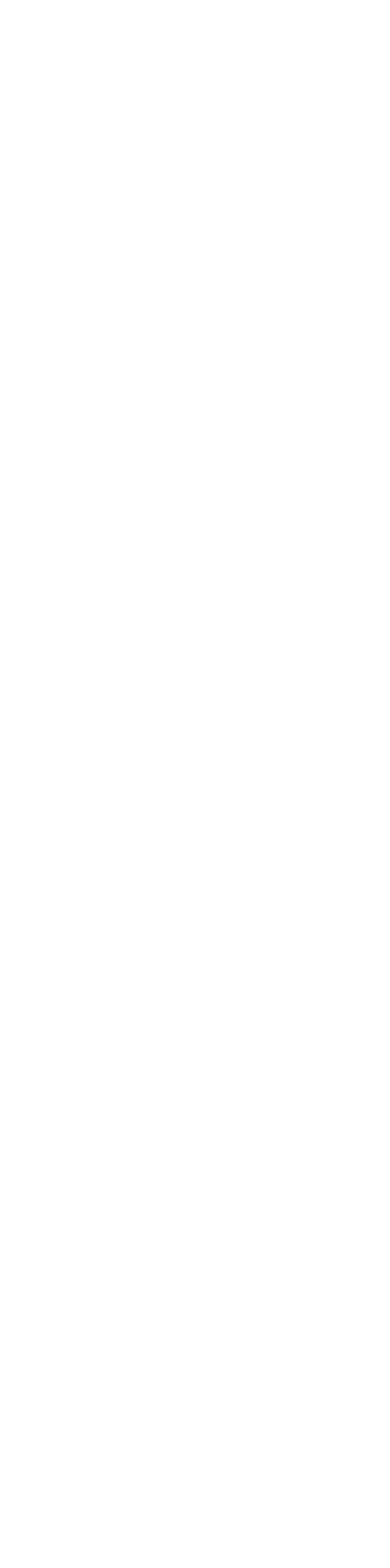
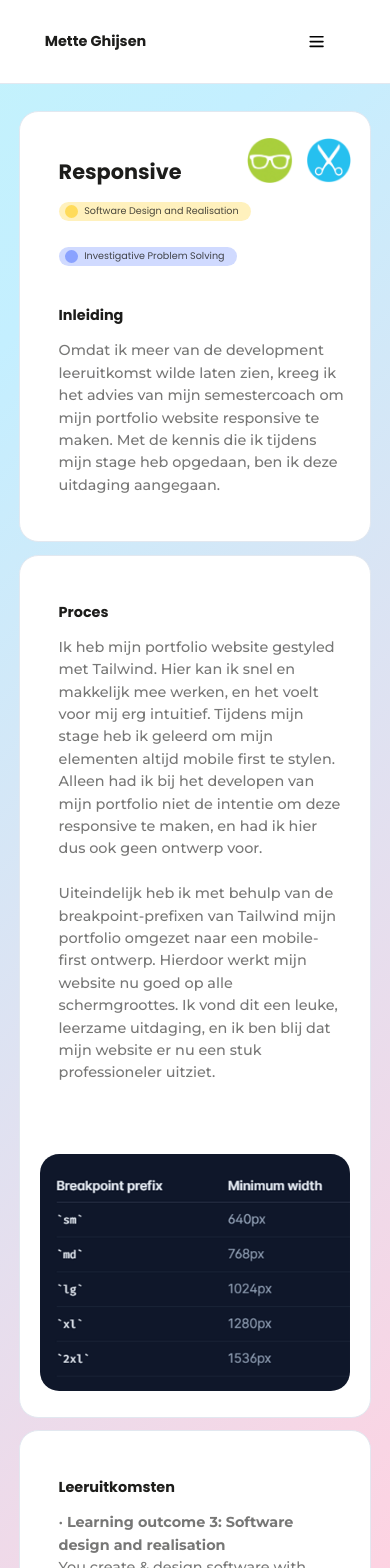
Before and after one commit to metteghijsen/semester6-website, a Nuxt app in the folder frontend/: page /deliverable/responsive in a window 390 px wide. Before the commit this address had no page. Shown: the top 1568 px of the page. Before the commit the page ends 844 px from the top, so only its background shows below. Built offline with nearby package versions, Linux system fonts and the light colour scheme.

Commit message:
Feature: Added responsiveness documentation

```diff
--- /dev/null
+++ b/frontend/pages/deliverable/responsive.vue
@@ -0,0 +1,41 @@
+<template>
+  <div>
+    <UiContainer>
+      <div class="h-full ">
+        <LayoutTaskbar />
+        <UiTextbox
+          add-header
+          header="Responsive"
+          title="Inleiding"
+          lo3
+          lo5
+          workshop
+          library
+        >
+          Omdat ik meer van de development leeruitkomst wilde laten zien, kreeg ik het advies van mijn semestercoach om mijn portfolio website responsive te maken. Met de kennis die ik tijdens mijn stage heb opgedaan, ben ik deze uitdaging aangegaan.
+        </UiTextbox>
+        <UiTextbox
+          title="Proces"
+          add-image
+          image-name="tailwind"
+        >
+          Ik heb mijn portfolio website gestyled met Tailwind. Hier kan ik snel en makkelijk mee werken, en het voelt voor mij erg intuitief. Tijdens mijn stage heb ik geleerd om mijn elementen altijd mobile first te stylen. Alleen had ik bij het developen van mijn portfolio niet de intentie om deze responsive te maken, en had ik hier dus ook geen ontwerp voor.
+          <br><br>
+          Uiteindelijk heb ik met behulp van de breakpoint-prefixen van Tailwind mijn portfolio omgezet naar een mobile-first ontwerp. Hierdoor werkt mijn website nu goed op alle schermgroottes. Ik vond dit een leuke, leerzame uitdaging, en ik ben blij dat mijn website er nu een stuk professioneler uitziet.
+        </UiTextbox>
+        <UiTextbox title="Leeruitkomsten">
+          •	<b> Learning outcome 3: Software design and realisation</b> <br>
+          You create & design software with existing components or libraries using predetermined quality criteria and version control. <br><br>
+          •	<b> Learning outcome 5: Investigative problem solving </b> <br>
+          You formulate sub-questions pertaining to the primary question and answer these using relevant research methods. You use the conclusions of the sub-questions to justify (design) choices. <br>
+        </UiTextbox>
+        <div class="flex justify-center">
+          <div class="w-[400px] my-2">
+            <UiButton label="back to overview" primary big arrow to="/deliverables" />
+          </div>
+        </div>
+      </div>
+    </UiContainer>
+    <SectionsFooter />
+  </div>
+</template>
--- a/frontend/pages/deliverables.vue
+++ b/frontend/pages/deliverables.vue
@@ -460,6 +460,18 @@
               project-type="Grip on Sound"
               project-people="group"
             />
+
+            <UiDeliverable
+              v-if=" selectedLo.includes('lo3') || selectedLo.includes('lo5') || selectedLo.length === 0"
+              lo3
+              lo5
+              to="responsive"
+              deliverable-name="Responsiveness"
+              image-name="responsive"
+              deliverable-description="Omdat ik meer van de development leeruitkomst wilde laten zien, kreeg ik het advies van mijn semestercoach om mijn portfolio website responsive te maken. Met de kennis die ik tijdens mijn stage heb opgedaan, ben ik deze uitdaging aangegaan."
+              project-type="Personal Project"
+              project-people="individual"
+            />
           </div>
 
           <div class="flex flex-col">
--- a/frontend/pages/individualproject.vue
+++ b/frontend/pages/individualproject.vue
@@ -196,6 +196,18 @@
               project-type="Personal Project"
               project-people="individual"
             />
+
+            <UiDeliverable
+              v-if=" selectedLo.includes('lo3') || selectedLo.includes('lo5') || selectedLo.length === 0"
+              lo3
+              lo5
+              to="responsive"
+              deliverable-name="Responsiveness"
+              image-name="responsive"
+              deliverable-description="Omdat ik meer van de development leeruitkomst wilde laten zien, kreeg ik het advies van mijn semestercoach om mijn portfolio website responsive te maken. Met de kennis die ik tijdens mijn stage heb opgedaan, ben ik deze uitdaging aangegaan."
+              project-type="Personal Project"
+              project-people="individual"
+            />
           </div>
 
           <div class="flex flex-col">
```
Also changed, not shown: frontend/public/img/documentation/tailwind.png (added), 1 other file (tests, documents, lock files or other folders).
